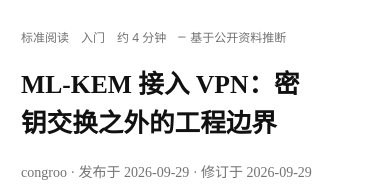
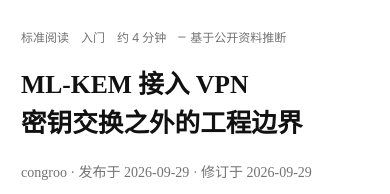
Before and after one commit to Elcongroo/Elcongroo.github.io, an Astro site: page /articles/kem-is-not-a-vpn in a window 390 px wide. Shown: the part 187-381 px from the top of the page. Built offline with nearby package versions, Linux system fonts and the light colour scheme; Astro itself is replaced by a stand-in of ours; some packages are replaced by stand-ins of ours; no server answers.

Commit message:
Keep article title phrases together on narrow screens

```diff
--- a/src/pages/articles/[...id].astro
+++ b/src/pages/articles/[...id].astro
@@ -7,6 +7,7 @@ import { pathFor } from '../../lib/paths';
 export async function getStaticPaths(){return (await getCollection('posts',({data})=>!data.draft)).map(post=>({params:{id:post.id},props:{post}}));}
 interface Props { post: CollectionEntry<'posts'>; }
 const {post}=Astro.props;
+const [titleSubject,...titleRest]=post.data.title.split('：');
 const basis=post.data.basis;
 const basisHref=basis&&(/^https?:/.test(basis.href)?basis.href:pathFor(basis.href));
 const {Content,headings}=await render(post);
@@ -18,7 +19,7 @@ const structured={ '@context':'https://schema.org','@type':'BlogPosting',headlin
 ---
 <Base title={post.data.title} description={post.data.description} article>
   <div class="reading-shell">
-    <header class="article-header"><div class="breadcrumb"><a href={pathFor('articles/')}>文章</a> / {categories[post.data.category].label}</div><div class="entry-meta"><span>{post.data.kind}</span><span>{post.data.difficulty}</span><span>约 {post.data.minutes} 分钟</span><Status state={post.data.conclusion} full/></div><h1 data-pagefind-meta="title">{post.data.title}</h1><p class="article-byline">congroo · 发布于 <time datetime={post.data.date.toISOString()}>{formatDate(post.data.date)}</time> · 修订于 <time datetime={post.data.updated.toISOString()}>{formatDate(post.data.updated)}</time></p><p class="summary"><strong>摘要：</strong>{post.data.description}</p><dl class="article-reading-guide">{post.data.takeaway&&<div><dt>要点</dt><dd>{post.data.takeaway}</dd></div>}{basis&&<div><dt>依据</dt><dd><a href={basisHref}>{basis.label}</a><span class="guide-boundary">{basis.boundary}</span></dd></div>}</dl></header>
+    <header class="article-header"><div class="breadcrumb"><a href={pathFor('articles/')}>文章</a> / {categories[post.data.category].label}</div><div class="entry-meta"><span>{post.data.kind}</span><span>{post.data.difficulty}</span><span>约 {post.data.minutes} 分钟</span><Status state={post.data.conclusion} full/></div><h1 data-pagefind-meta="title" aria-label={post.data.title}><span class="article-title-part">{titleSubject}{titleRest.length>0&&<span class="article-title-colon">：</span>}</span>{titleRest.length>0&&<span class="article-title-part">{titleRest.join('：')}</span>}</h1><p class="article-byline">congroo · 发布于 <time datetime={post.data.date.toISOString()}>{formatDate(post.data.date)}</time> · 修订于 <time datetime={post.data.updated.toISOString()}>{formatDate(post.data.updated)}</time></p><p class="summary"><strong>摘要：</strong>{post.data.description}</p><dl class="article-reading-guide">{post.data.takeaway&&<div><dt>要点</dt><dd>{post.data.takeaway}</dd></div>}{basis&&<div><dt>依据</dt><dd><a href={basisHref}>{basis.label}</a><span class="guide-boundary">{basis.boundary}</span></dd></div>}</dl></header>
     <details class="article-conditions"><summary>环境、版本与验证范围</summary><dl class="article-meta"><div><dt>发布 / 修订</dt><dd><time datetime={post.data.date.toISOString()}>{formatDate(post.data.date)}</time> / <time datetime={post.data.updated.toISOString()}>{formatDate(post.data.updated)}</time></dd></div><div><dt>所属系列</dt><dd>{post.data.series} · {String(post.data.seriesOrder).padStart(2,'0')}</dd></div><div><dt>前置知识</dt><dd>{post.data.prerequisites.join('；')}</dd></div><div><dt>适用版本</dt><dd>{post.data.software.join('；')}</dd></div><div><dt>实验环境</dt><dd>{post.data.environment.join('；')}</dd></div><div><dt>验证与执行</dt><dd>{post.data.verificationActor}</dd></div><div><dt>代码仓库</dt><dd>{post.data.repository ? <a href={post.data.repository}>对应仓库</a> : '尚无独立公开仓库；有脚本时见文末原始材料。'}</dd></div></dl></details>
     <div class="article-layout">
       <article class="prose" data-pagefind-body>
--- a/src/styles/global.css
+++ b/src/styles/global.css
@@ -139,6 +139,7 @@ img,svg{max-width:100%} ::selection{background:var(--accent);color:var(--paper)}
 .page-kicker { color: var(--muted); }
 .page-head h1 { color: var(--ink); font-weight:700; }
 .article-header h1 { font-size: clamp(1.6rem, 2.8vw, 2.15rem); font-weight: 750; line-height: 1.55; margin: 16px 0; text-wrap: balance; }
+.article-title-part { display:inline-block; max-width:100%; }
 .article-byline { font: .875rem/1.8 var(--serif); color: var(--muted); margin: 0 0 15px; }
 .article-byline time { font-family: var(--english); }
 .article-header .summary { color: var(--ink); font-size: 1.0625rem; margin-bottom: 16px; }
@@ -166,6 +167,8 @@ img,svg{max-width:100%} ::selection{background:var(--accent);color:var(--paper)}
   .post-basis .read-post { margin-left: 0; }
   .post-row { margin-bottom: 22px; padding-bottom: 22px; }
   .site-footer { flex-direction: column; gap: 12px; }
+  .article-title-part { display:block; }
+  .article-title-colon { display:none; }
   .article-reading-guide { font-size: .875rem; }
   .article-reading-guide>div { grid-template-columns: 36px minmax(0,1fr); gap: 10px; }
 }
```
